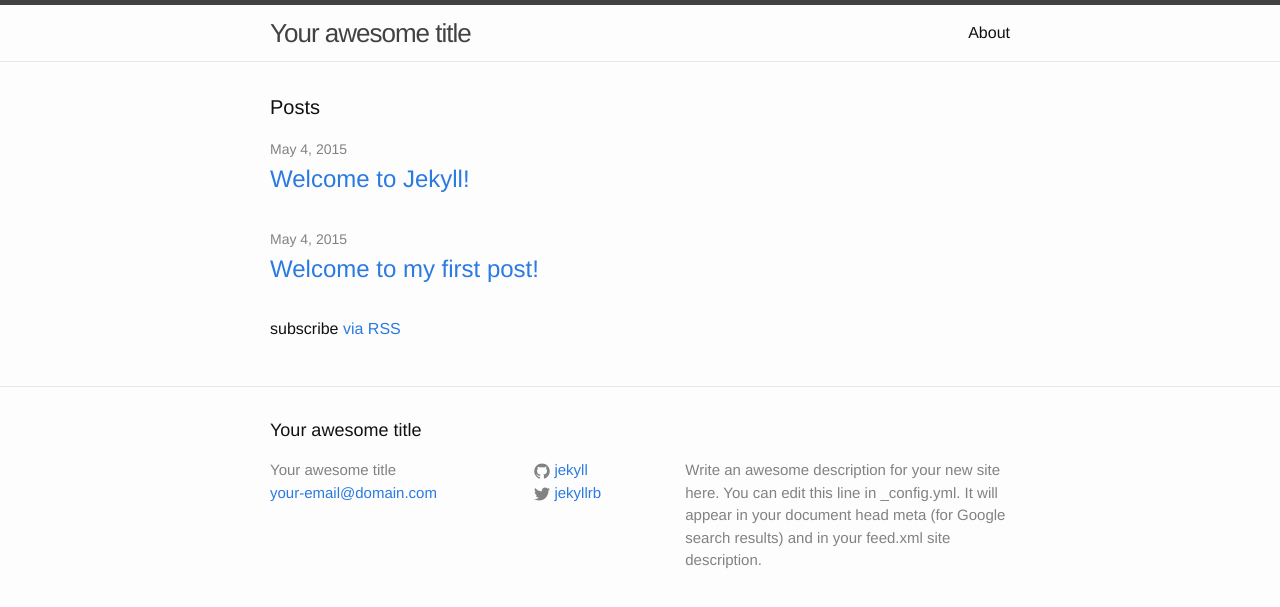
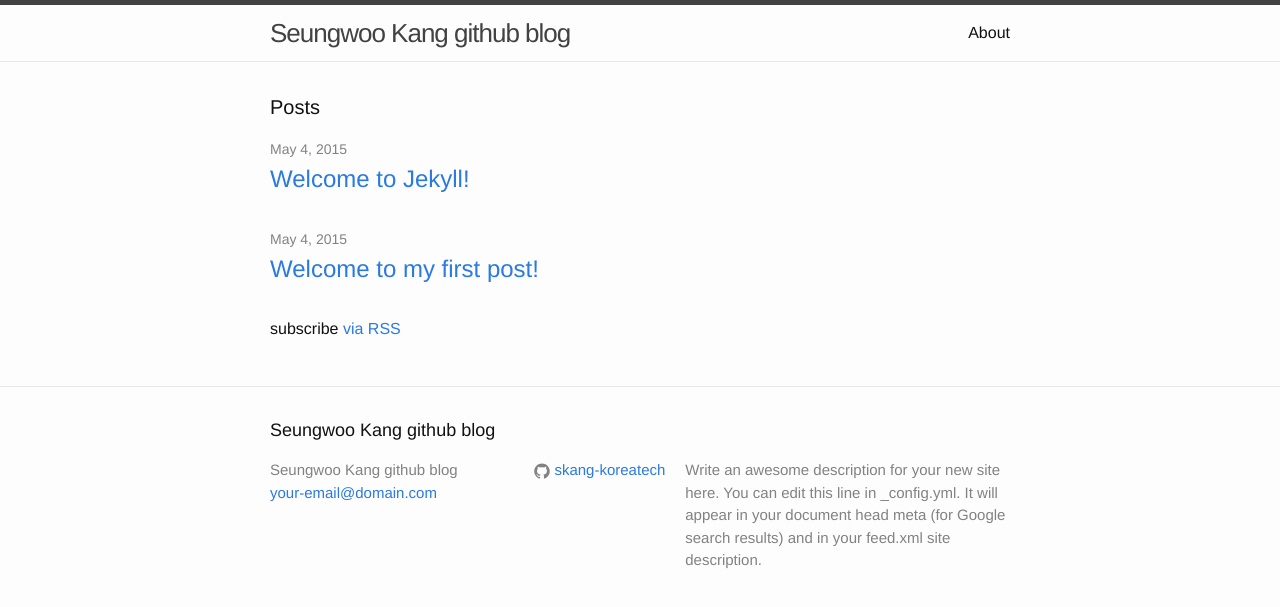
Before and after one commit to MoonGeonwoo/skang-koreatech.github.com, a Jekyll site: the page built from index.html, in a window 1280 px wide. Shown: the top 607 px of the page. Built offline with Jekyll 4.4.1, drawn with Linux system fonts in a browser that asks for light colours.

Commit message:
update site configuration

```diff
--- a/_config.yml
+++ b/_config.yml
@@ -1,14 +1,14 @@
 # Site settings
-title: Your awesome title
+title: Seungwoo Kang github blog
 email: your-email@domain.com
 description: > # this means to ignore newlines until "baseurl:"
   Write an awesome description for your new site here. You can edit this
   line in _config.yml. It will appear in your document head meta (for
   Google search results) and in your feed.xml site description.
 baseurl: "" # the subpath of your site, e.g. /blog/
-url: "http://yourdomain.com" # the base hostname & protocol for your site
-twitter_username: jekyllrb
-github_username:  jekyll
+url: "http://skang-koreatech.github.io" # the base hostname & protocol for your site
+#twitter_username: jekyllrb
+github_username: skang-koreatech
 
 # Build settings
 markdown: kramdown
```
